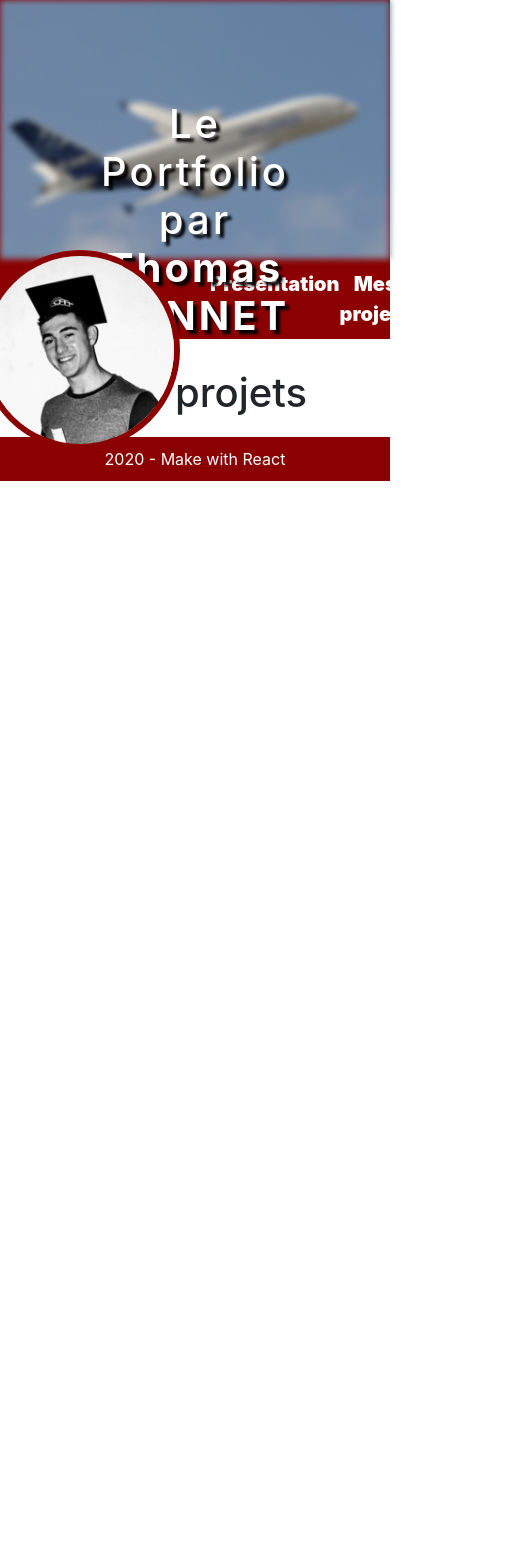
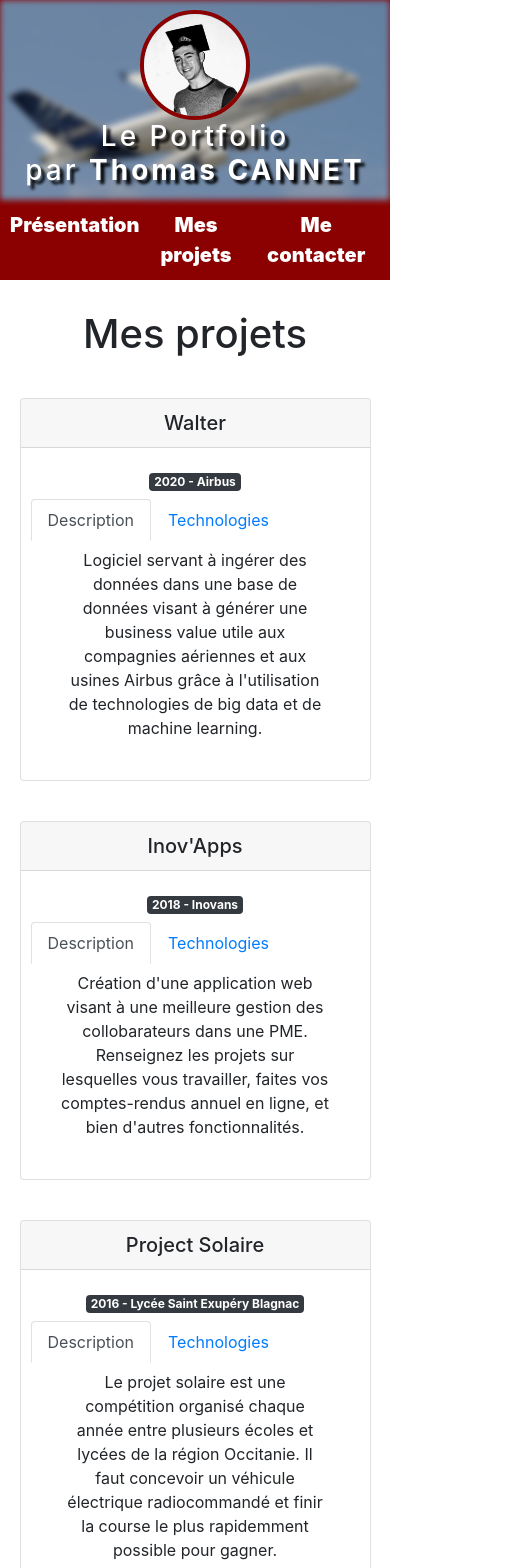
Before and after one commit to ThomasC31x/React-Site, a React (Create React App) app in the folder react-site/: page /projects in a window 390 px wide. Shown: the top 1568 px of the page, 509 px wide, since content can reach past the window. Before the commit the page ends 844 px from the top, so only its background shows below. Built offline with nearby package versions, Linux system fonts and the light colour scheme; the HTML template or start-up script is replaced by a standard one.

Commit message:
Make Project page

```diff
--- a/react-site/src/App.css
+++ b/react-site/src/App.css
@@ -51,3 +51,33 @@
   text-decoration: none;
   font-size: 20px;
 }
+
+
+
+@media screen and (max-width: 630px) {
+
+  .logo-me {
+    top: 10px;
+    left: 50%;
+    transform: translateX(-50%);
+    height: 110px;
+    width: 110px;
+    border: 4px solid darkred;
+  }
+
+  .img-cover {
+    max-height: 200px;
+  }
+
+  .title {
+    top: 120px;
+    font-size: 28px;
+    z-index: 9;
+    width: 100%;
+  }
+
+  .navigation-sub {
+    margin-left: 0;
+  }
+
+}
--- a/react-site/src/features/About/About.css
+++ b/react-site/src/features/About/About.css
@@ -10,8 +10,15 @@
 .list-competence {
     display: flex;
     justify-content: space-evenly;
+    flex-wrap: wrap;
 }
 
 .white {
     color: white;
 }
+
+@media screen and (max-width: 630px) {
+    .app {
+        width: 90%;
+    }
+}
--- a/react-site/src/features/About/About.js
+++ b/react-site/src/features/About/About.js
@@ -9,7 +9,16 @@ function About(props) {
   return (
     <div className="app">
       <h1>À propos de moi</h1>
-      <h6>Je suis Thomas Cannet, 22 ans et passionné par le developpement informatique.</h6>
+
+      <Card>
+        <Card.Header as="h5">Présentation</Card.Header>
+        <Card.Body>
+          <Card.Text>
+          Je suis Thomas Cannet, 22 ans et passionné par le developpement informatique.
+          Actuellement en alternance au sein d'Airbus SAS à Blagnac et en Master Développement Logiciel, Mobile et IoT à Ynov.
+          </Card.Text>
+        </Card.Body>
+      </Card>
 
       <Card>
         <Card.Header as="h5">Parcours scolaire</Card.Header>
--- a/react-site/src/features/Contact/Contact.css
+++ b/react-site/src/features/Contact/Contact.css
@@ -2,3 +2,9 @@
     width: 50%;
     margin: 0 auto;
 }
+
+@media screen and (max-width: 630px) {
+    .form {
+        width: 90%;
+    }
+}
--- a/react-site/src/features/Projects/Projects.css
+++ b/react-site/src/features/Projects/Projects.css
@@ -0,0 +1,10 @@
+.project-item {
+    width: 60%;
+    margin: 0 auto;
+}
+
+@media screen and (max-width: 630px) {
+    .project-item {
+        width: 90%;
+    }
+}
--- a/react-site/src/features/Projects/Projects.js
+++ b/react-site/src/features/Projects/Projects.js
@@ -1,11 +1,72 @@
 import React from 'react';
 import './Projects.css';
+import Card from 'react-bootstrap/Card';
+import Tabs from 'react-bootstrap/Tabs';
+import Tab from 'react-bootstrap/Tab';
+import Badge from 'react-bootstrap/Badge';
 
 function Projects(props) {
   return (
     <div>
       <h1>Mes projets</h1>
+      <Card className="project-item">
+        <Card.Header as="h5">Walter</Card.Header>
+          <Card.Body>
+          <Badge as="h6" variant="dark">2020 - Airbus</Badge>
 
+            <Tabs defaultActiveKey="desc">
+              <Tab eventKey="desc" title="Description">
+                <Card.Body>
+                  Logiciel servant à ingérer des données dans une base de données visant à générer une business value utile aux compagnies aériennes et aux usines Airbus grâce à l'utilisation de technologies de big data et de machine learning.
+                </Card.Body>
+              </Tab>
+              <Tab eventKey="techno" title="Technologies">
+                <Card.Body>
+                  <Badge as="h6" variant="dark">React</Badge> <Badge as="h6" variant="danger">Java</Badge> <Badge as="h6" variant="warning">Python</Badge> <Badge as="h6" variant="success">Splunk</Badge>
+                </Card.Body>
+              </Tab>
+            </Tabs>
+          </Card.Body>
+        </Card>
+        <Card className="project-item">
+        <Card.Header as="h5">Inov'Apps</Card.Header>
+          <Card.Body>
+          <Badge as="h6" variant="dark">2018 - Inovans</Badge>
+
+            <Tabs defaultActiveKey="desc">
+              <Tab eventKey="desc" title="Description">
+                <Card.Body>
+                  Création d'une application web visant à une meilleure gestion des collobarateurs dans une PME. Renseignez les projets sur lesquelles vous travailler, faites vos comptes-rendus annuel en ligne, et bien d'autres fonctionnalités.
+                </Card.Body>
+              </Tab>
+              <Tab eventKey="techno" title="Technologies">
+                <Card.Body>
+                  <Badge as="h6" variant="dark">Java</Badge> <Badge as="h6" variant="danger">Angular</Badge>
+                </Card.Body>
+              </Tab>
+            </Tabs>
+          </Card.Body>
+        </Card>
+        <Card className="project-item">
+        <Card.Header as="h5">Project Solaire</Card.Header>
+          <Card.Body>
+          <Badge as="h6" variant="dark">2016 - Lycée Saint Exupéry Blagnac</Badge>
+
+            <Tabs defaultActiveKey="desc">
+              <Tab eventKey="desc" title="Description">
+                <Card.Body>
+                Le projet solaire est une compétition organisé chaque année entre plusieurs écoles et lycées de la région Occitanie.
+                Il faut concevoir un véhicule électrique radiocommandé et finir la course le plus rapidemment possible pour gagner.
+                </Card.Body>
+              </Tab>
+              <Tab eventKey="techno" title="Technologies">
+                <Card.Body>
+                  <Badge as="h6" variant="success">Arduino</Badge> <Badge as="h6" variant="dark">C</Badge> <Badge as="h6" variant="warning">Electronique</Badge>
+                </Card.Body>
+              </Tab>
+            </Tabs>
+          </Card.Body>
+        </Card>
     </div>
   )
 }
```
